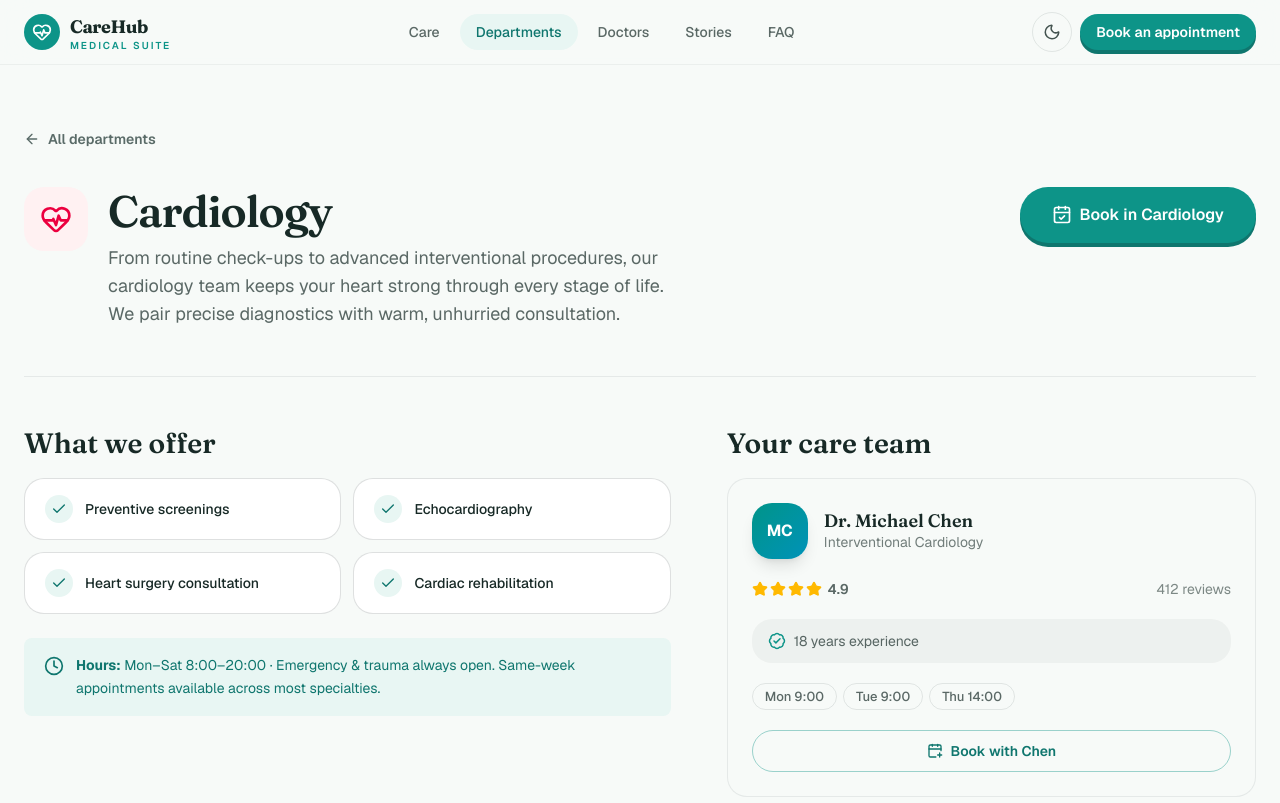
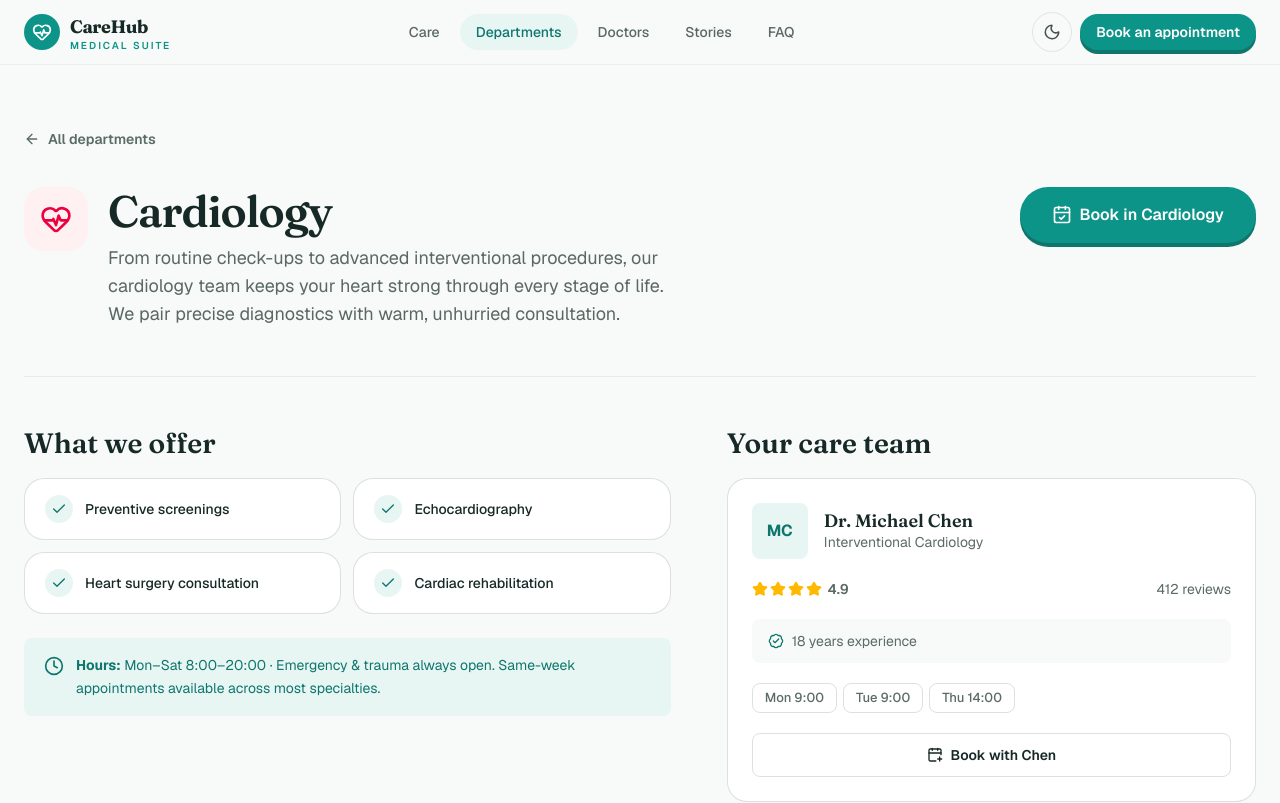
Before and after one commit to Salar11111/Care-Hub, a Next.js app: page /departments/cardiology in a window 1280 px wide. Shown: the top 803 px of the page. Built offline with nearby package versions, Linux system fonts and the light colour scheme.

Commit message:
style: enhance UI with a consistent design system

```diff
--- a/src/components/doctors/doctor-card.tsx
+++ b/src/components/doctors/doctor-card.tsx
@@ -5,10 +5,11 @@ import { Stars } from "@/components/ui/stars";
 
 export function DoctorCard({ doctor }: { doctor: Doctor }) {
   return (
-    <div className="flex flex-col gap-5 rounded-3xl border border-foreground/8 bg-background p-6 transition-all duration-300 hover:border-teal-600/30 hover:shadow-[0_16px_40px_-16px_rgba(13,148,136,0.25)]">
+    <div className="card card-hover flex flex-col gap-5 p-6">
       <div className="flex items-center gap-4">
         <span
-          className={`flex h-14 w-14 shrink-0 items-center justify-center rounded-2xl bg-gradient-to-br ${doctor.avatarClass} text-base font-bold text-white shadow-lg`}
+          className="flex h-14 w-14 shrink-0 items-center justify-center rounded-[var(--r-btn)] bg-accent-soft text-base font-bold text-accent-strong"
+          aria-hidden="true"
         >
           {doctor.initials}
         </span>
@@ -16,36 +17,29 @@ export function DoctorCard({ doctor }: { doctor: Doctor }) {
           <p className="flex items-center gap-1.5 font-display text-lg font-semibold leading-tight">
             {doctor.name}
           </p>
-          <p className="truncate text-sm text-foreground/60">{doctor.specialty}</p>
+          <p className="truncate text-sm text-muted">{doctor.specialty}</p>
         </div>
       </div>
       <div className="flex items-center justify-between text-sm">
         <Stars rating={doctor.rating} />
-        <span className="text-foreground/55">
-          {doctor.reviews} reviews
-        </span>
+        <span className="text-muted">{doctor.reviews} reviews</span>
       </div>
-      <div className="flex items-center gap-2 rounded-2xl bg-foreground/[0.04] px-4 py-3">
-        <BadgeCheck className="h-4.5 w-4.5 shrink-0 text-teal-600 dark:text-teal-400" aria-hidden="true" />
-        <p className="text-sm text-foreground/70">
-          {doctor.yearsExperience} years experience
-        </p>
+      <div className="flex items-center gap-2 rounded-[var(--r-btn)] bg-background px-4 py-3">
+        <BadgeCheck className="h-4 w-4 shrink-0 text-accent-strong" aria-hidden="true" />
+        <p className="text-sm text-muted">{doctor.yearsExperience} years experience</p>
       </div>
       <div className="flex flex-wrap gap-1.5">
         {doctor.availability.slice(0, 3).map((slot) => (
           <span
             key={slot}
-            className="rounded-full border border-foreground/10 px-3 py-1 text-xs font-medium text-foreground/70"
+            className="rounded-[var(--r-btn)] border border-line px-3 py-1 text-[length:var(--t-13)] font-medium text-muted"
           >
             {slot}
           </span>
         ))}
       </div>
       <div className="mt-auto">
-        <Link
-          href={`/book?doctor=${doctor.id}`}
-          className="inline-flex w-full items-center justify-center gap-2 rounded-full border border-teal-600/40 px-5 py-2.5 text-sm font-semibold text-teal-700 transition-colors hover:bg-teal-50 dark:text-teal-300 dark:hover:bg-teal-950/50"
-        >
+        <Link href={`/book?doctor=${doctor.id}`} className="btn btn--secondary w-full">
           <CalendarPlus className="h-4 w-4" aria-hidden="true" />
           Book with {doctor.name.split(" ").at(-1)}
         </Link>
```
